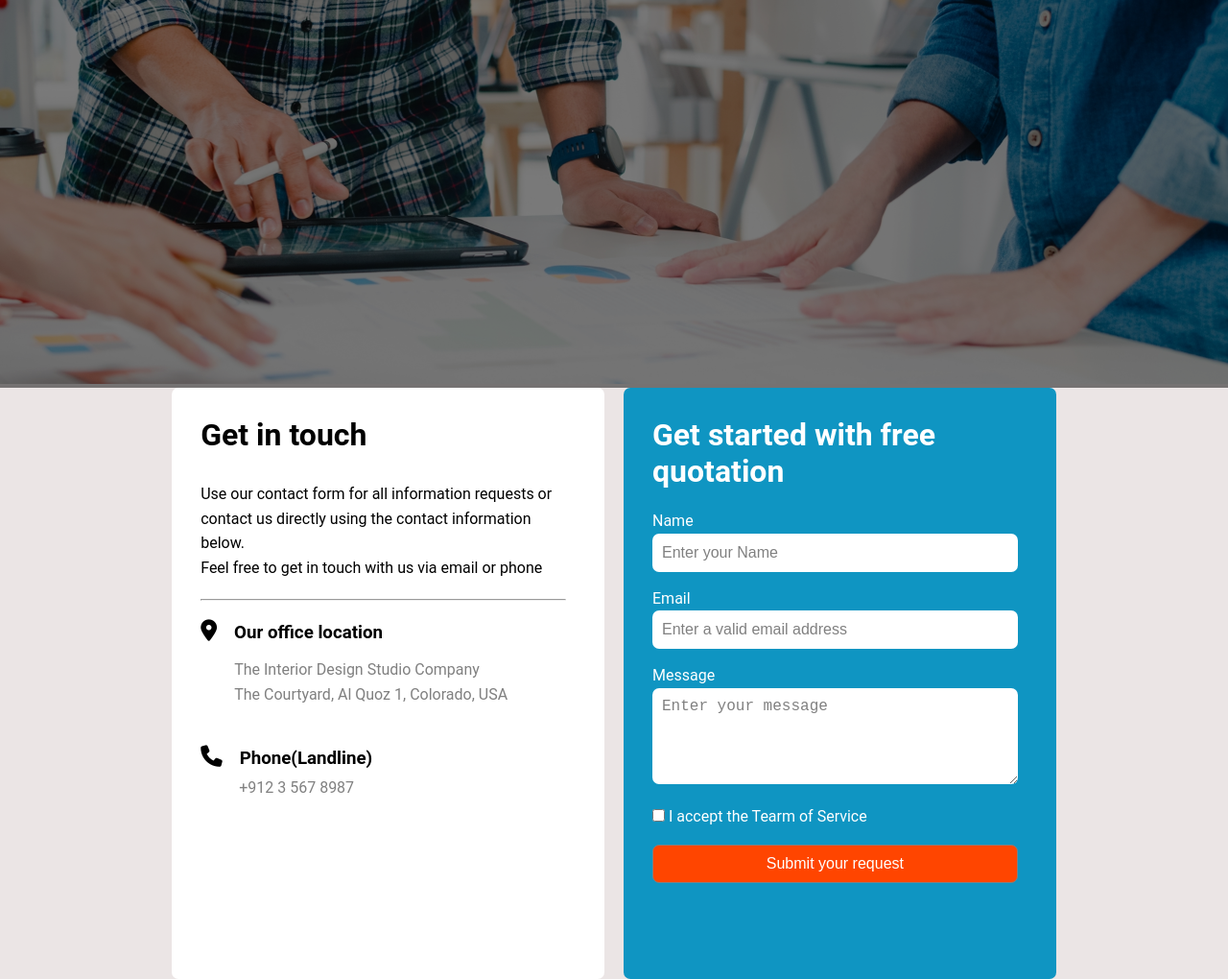
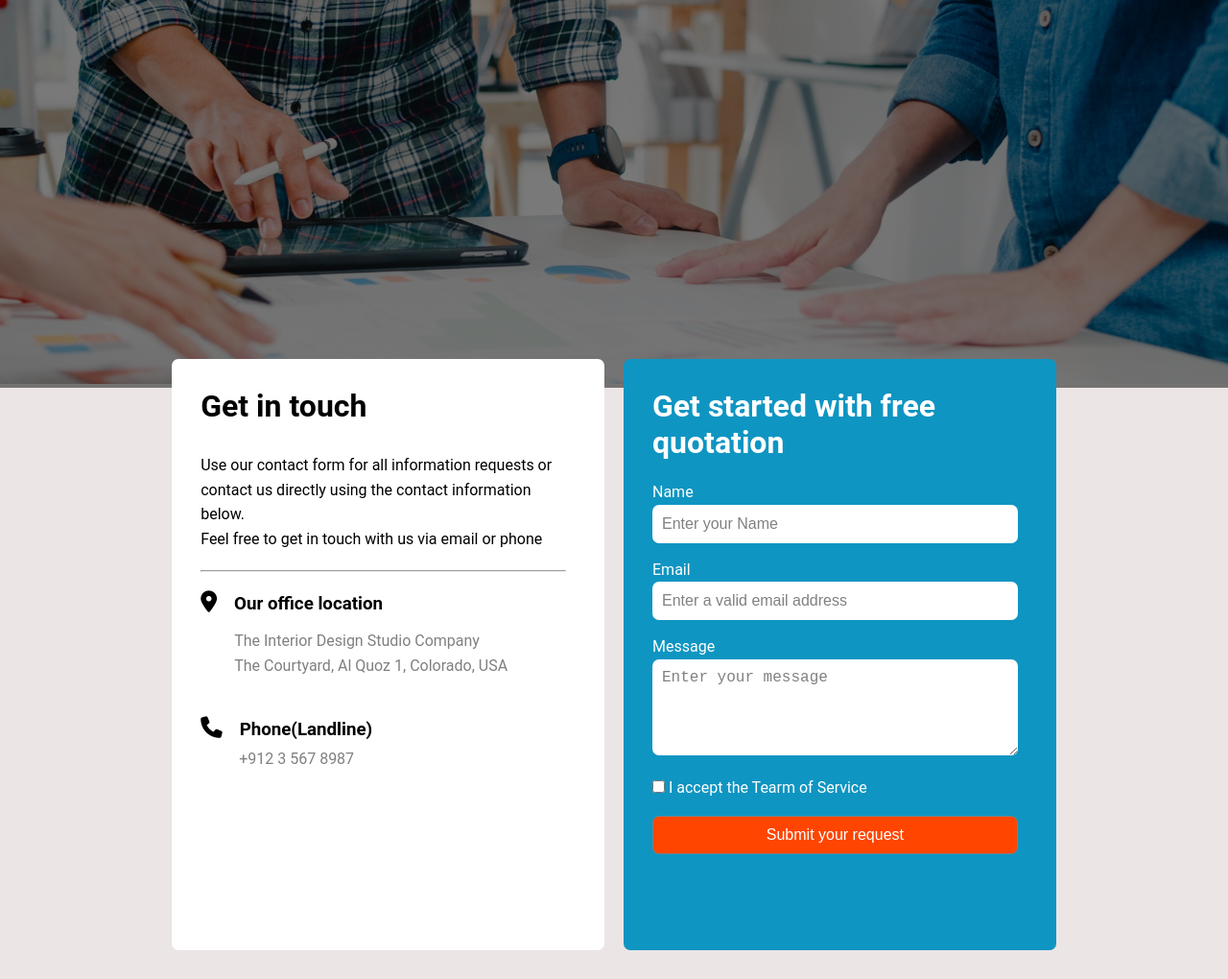
Before and after one commit to saumy0010/ICS-Task9, a plain HTML site: page index.html in a window 1280 px wide. Shown: the whole page at 96% size. Drawn offline with Linux system fonts and the light colour scheme.

Commit message:
overlaying card on image z-index -1

```diff
--- a/Asstes/CSS/styles.css
+++ b/Asstes/CSS/styles.css
@@ -23,6 +23,7 @@ body {
 
 .header {
     position: relative;
+    z-index: -1;
 }
 
 .header img {
@@ -30,25 +31,6 @@ body {
     height: 50vh;
     object-fit: cover;
 }
-
-
-/* .overlay {
-    position: fixed;
-    top: 0;
-    bottom: 0;
-    left: 0;
-    right: 0;
-    background: rgba(0, 0, 0, 0.7);
-    transition: opacity 500ms;
-    visibility: hidden;
-    opacity: 0;
-} */
-
-
-/* .header:hover .overlay {
-    visibility: visible;
-    opacity: 1;
-} */
 
 .header::after {
     content: '';
@@ -67,6 +49,8 @@ body {
     display: grid;
     grid-template-columns: 1fr 1fr;
     grid-gap: 20px;
+    margin-top: -30px;
+    margin-bottom: 40px;
 }
 
 .card {
```
